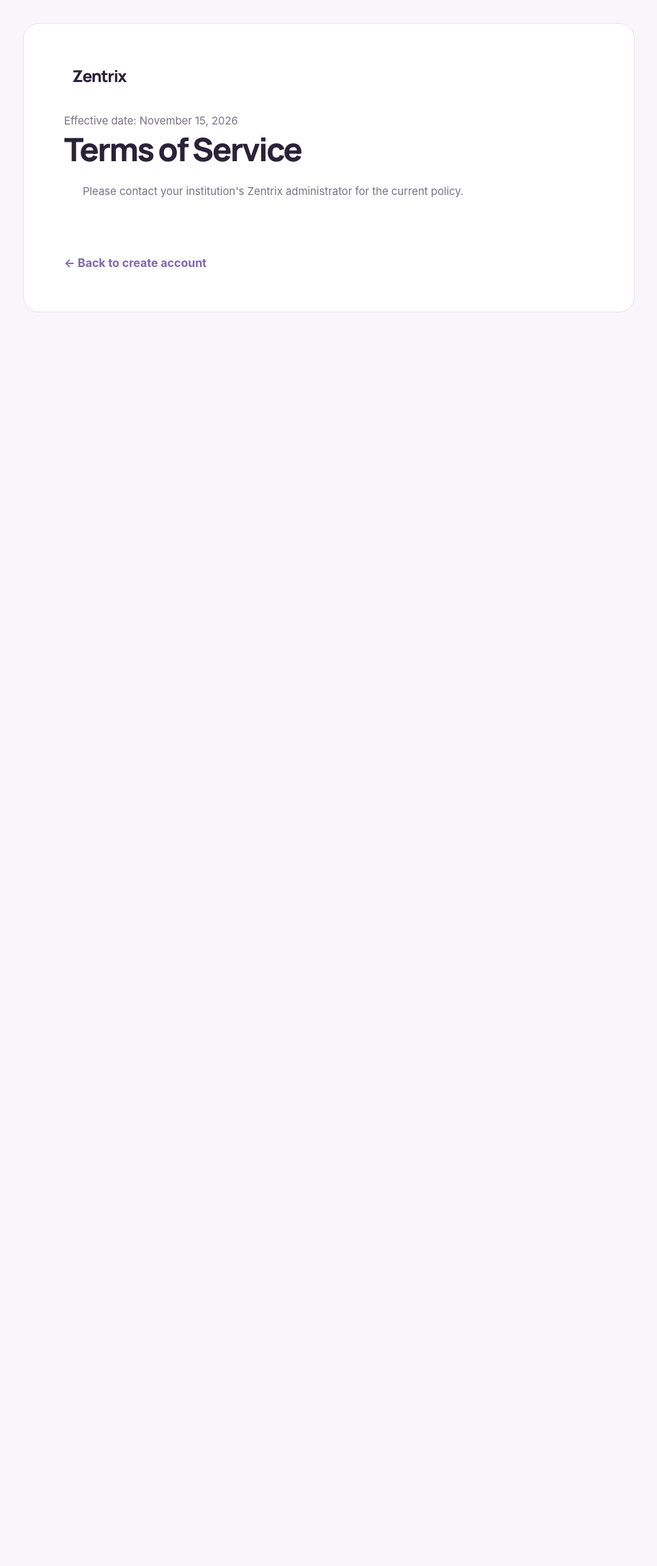
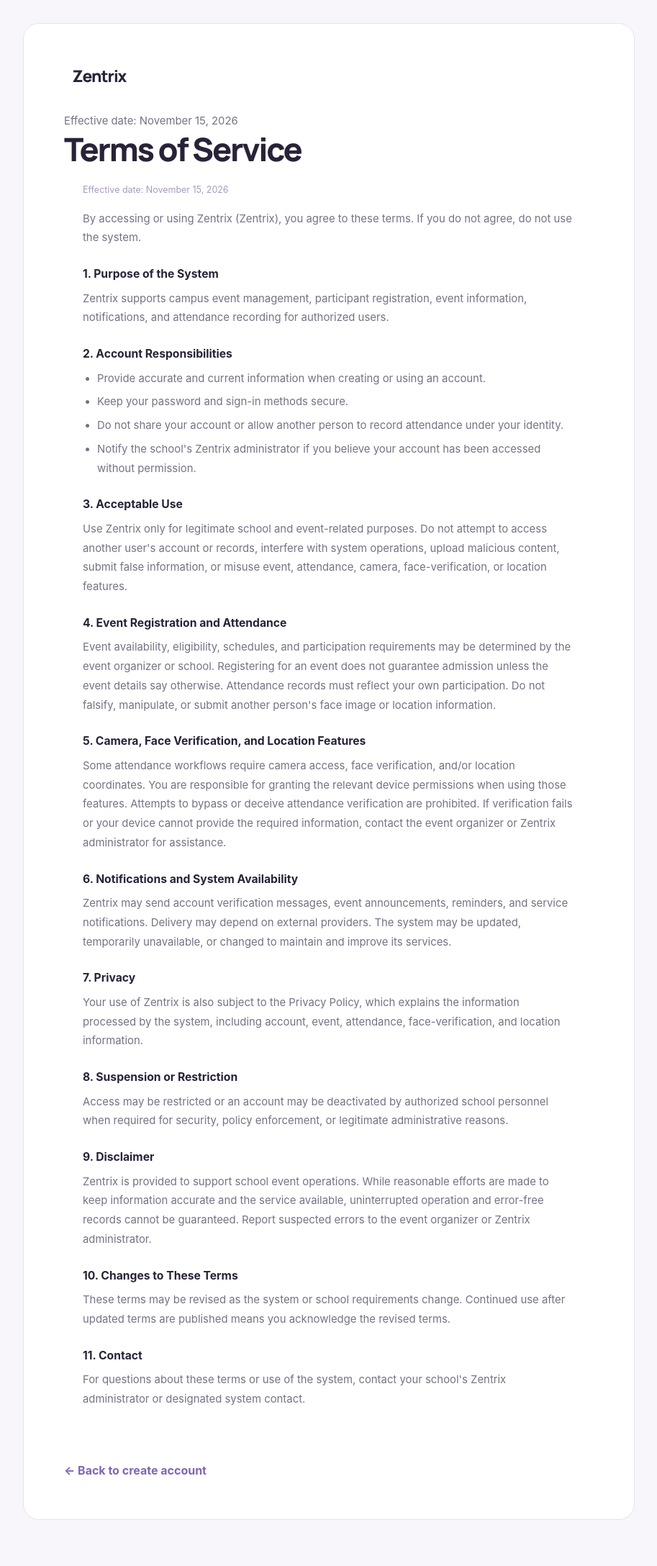
Before and after one commit to Barrato14/test-systeml, a PHP site: page /terms.php in a window 1280 px wide. Shown: the whole page at 72% size, without its empty margins (183-1096 px from the left). Before the commit the page ends 434 px from the top, so only its background shows below. Run offline with PHP 8.4, Linux system fonts and the light colour scheme; some libraries are stand-ins or nearby versions.

Commit message:
Use the existing Zentrix legal policy text in themed page

```diff
--- a/terms.php
+++ b/terms.php
@@ -1,3 +1,15 @@
 <!DOCTYPE html>
-<html lang="en"><head><meta charset="UTF-8"><meta name="viewport" content="width=device-width, initial-scale=1.0"><title>Terms of Service - Zentrix</title><link rel="preconnect" href="https://fonts.googleapis.com"><link rel="preconnect" href="https://fonts.gstatic.com" crossorigin><link href="https://fonts.googleapis.com/css2?family=DM+Sans:wght@400;500;600;700&family=Manrope:wght@400;500;600;700;800&display=swap" rel="stylesheet"><script src="https://unpkg.com/@phosphor-icons/web"></script><link rel="stylesheet" href="css/style.css"><meta name="theme-color" content="#F8F6FB"></head>
-<body><main class="auth-legal-page"><article class="auth-legal-page-inner"><div class="brand-logo"><i class="ph-fill ph-ticket"></i><span>Zentrix</span></div><p class="auth-legal-updated">Effective date: November 15, 2026</p><h1>Terms of Service</h1><div class="auth-legal-content"><p>Please contact your institution's Zentrix administrator for the current policy.</p></div><a class="legal-back" href="register.php">← Back to create account</a></article></main></body></html>
+<html lang="en"><head><meta charset="UTF-8"><meta name="viewport" content="width=device-width, initial-scale=1.0"><title>Terms of Service - Zentrix</title><link rel="preconnect" href="https://fonts.googleapis.com"><link rel="preconnect" href="https://fonts.gstatic.com" crossorigin><link href="https://fonts.googleapis.com/css2?family=DM+Sans:wght@400;500;600;700&family=Manrope:wght@400;500;600;700;800&display=swap" rel="stylesheet"><script src="https://unpkg.com/@phosphor-icons/web"></script><link rel="stylesheet" href="css/style.css"><meta name="theme-color" content="#F8F6FB"></head><body><main class="auth-legal-page"><article class="auth-legal-page-inner"><div class="brand-logo"><i class="ph-fill ph-ticket"></i><span>Zentrix</span></div><p class="auth-legal-updated">Effective date: November 15, 2026</p><h1>Terms of Service</h1><div class="auth-legal-content">
+                <p class="auth-legal-updated">Effective date: November 15, 2026</p><p>By accessing or using Zentrix (Zentrix), you agree to these terms. If you do not agree, do not use the system.</p>
+                <h3>1. Purpose of the System</h3><p>Zentrix supports campus event management, participant registration, event information, notifications, and attendance recording for authorized users.</p>
+                <h3>2. Account Responsibilities</h3><ul><li>Provide accurate and current information when creating or using an account.</li><li>Keep your password and sign-in methods secure.</li><li>Do not share your account or allow another person to record attendance under your identity.</li><li>Notify the school's Zentrix administrator if you believe your account has been accessed without permission.</li></ul>
+                <h3>3. Acceptable Use</h3><p>Use Zentrix only for legitimate school and event-related purposes. Do not attempt to access another user's account or records, interfere with system operations, upload malicious content, submit false information, or misuse event, attendance, camera, face-verification, or location features.</p>
+                <h3>4. Event Registration and Attendance</h3><p>Event availability, eligibility, schedules, and participation requirements may be determined by the event organizer or school. Registering for an event does not guarantee admission unless the event details say otherwise. Attendance records must reflect your own participation. Do not falsify, manipulate, or submit another person's face image or location information.</p>
+                <h3>5. Camera, Face Verification, and Location Features</h3><p>Some attendance workflows require camera access, face verification, and/or location coordinates. You are responsible for granting the relevant device permissions when using those features. Attempts to bypass or deceive attendance verification are prohibited. If verification fails or your device cannot provide the required information, contact the event organizer or Zentrix administrator for assistance.</p>
+                <h3>6. Notifications and System Availability</h3><p>Zentrix may send account verification messages, event announcements, reminders, and service notifications. Delivery may depend on external providers. The system may be updated, temporarily unavailable, or changed to maintain and improve its services.</p>
+                <h3>7. Privacy</h3><p>Your use of Zentrix is also subject to the Privacy Policy, which explains the information processed by the system, including account, event, attendance, face-verification, and location information.</p>
+                <h3>8. Suspension or Restriction</h3><p>Access may be restricted or an account may be deactivated by authorized school personnel when required for security, policy enforcement, or legitimate administrative reasons.</p>
+                <h3>9. Disclaimer</h3><p>Zentrix is provided to support school event operations. While reasonable efforts are made to keep information accurate and the service available, uninterrupted operation and error-free records cannot be guaranteed. Report suspected errors to the event organizer or Zentrix administrator.</p>
+                <h3>10. Changes to These Terms</h3><p>These terms may be revised as the system or school requirements change. Continued use after updated terms are published means you acknowledge the revised terms.</p>
+                <h3>11. Contact</h3><p>For questions about these terms or use of the system, contact your school's Zentrix administrator or designated system contact.</p>
+            </div><a class="legal-back" href="register.php">← Back to create account</a></article></main></body></html>
```
